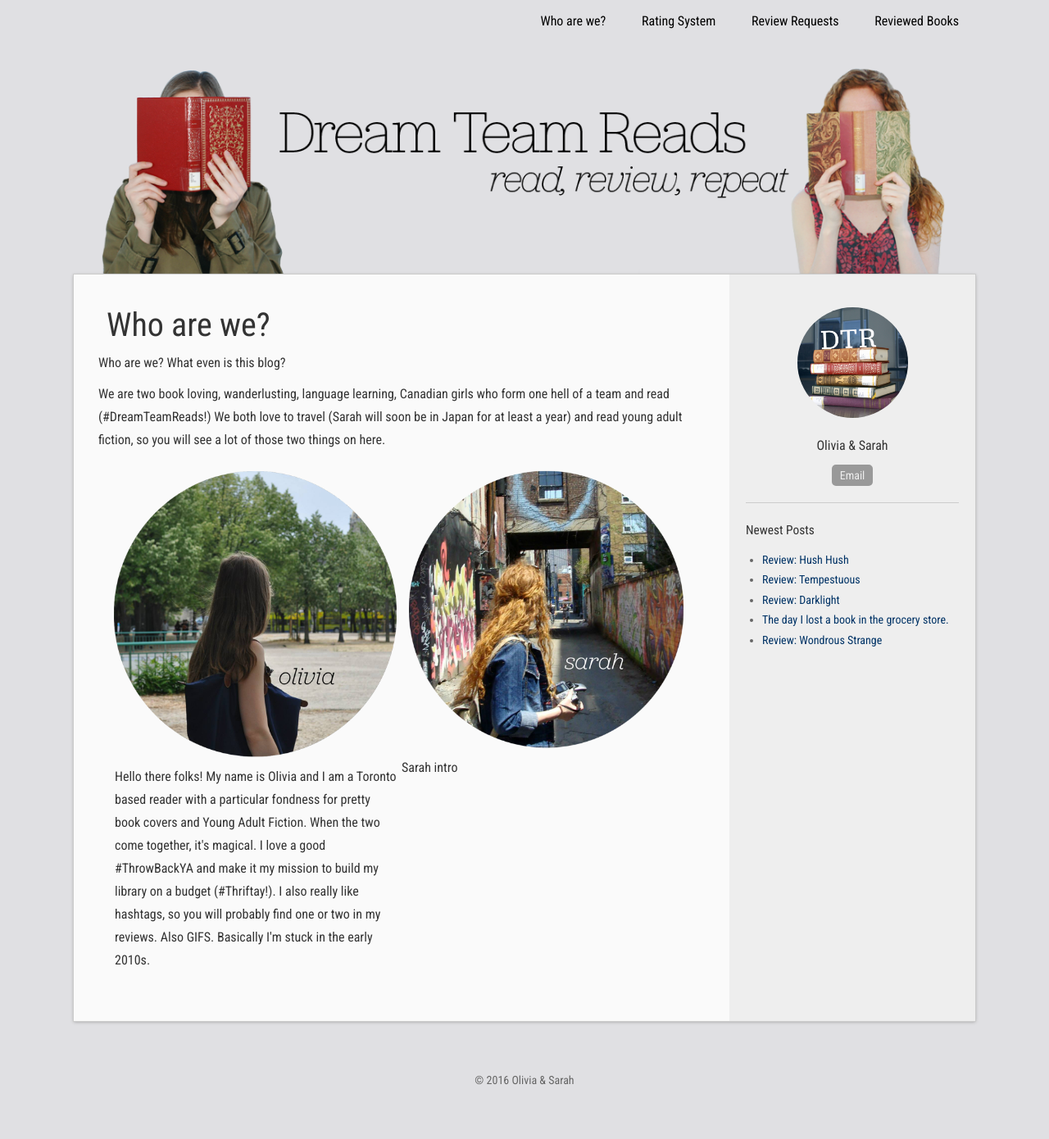
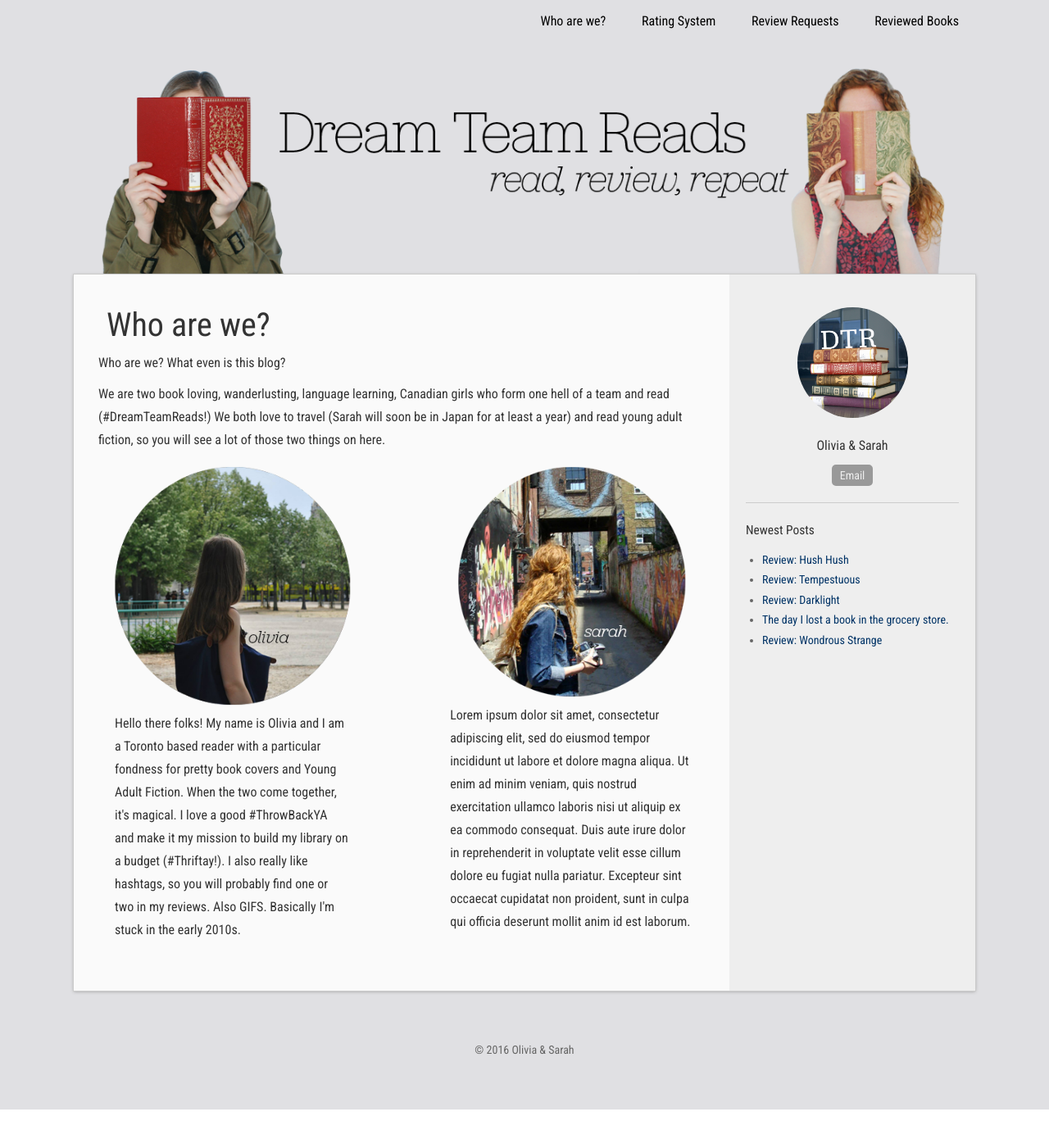
Before and after one commit to dreamteamreads/dreamteamreads.github.io, a Jekyll site: the page built from about.md, in a window 1280 px wide. Shown: the whole page at 82% size. Built offline with Jekyll 4.4.1, drawn with Linux system fonts in a browser that asks for light colours; comment, search, counter and statistics services are not loaded; after the commit the page ends 1354 px from its top, so only the background shows below that.

Commit message:
Changing about us section images

```diff
--- a/about.md
+++ b/about.md
@@ -10,21 +10,21 @@ Who are we? What even is this blog?
 We are two book loving, wanderlusting, language learning, Canadian girls who form one hell of a team and read (#DreamTeamReads!) We both love to travel (Sarah will soon be in Japan for at least a year) and read young adult fiction, so you will see a lot of those two things on here.
 
 <div class="container-fluid about">
-  <div class="col-md-6">
+  <div class="col-md-5">
     <div class="row">
-      <img class="profile-pic" src="\assets\sitegraphics\OliviaSM.png">
+      <img class="profile-pic" src="\assets\sitegraphics\Olivia340.png">
     </div>
     <div class="row profile-text">
       Hello there folks! My name is Olivia and I am a Toronto based reader with a particular fondness for pretty book covers and Young Adult Fiction. When the two come together, it's magical. I love a good &#35;ThrowBackYA and make it my mission to build my library on a budget (&#35;Thriftay!). I also really like hashtags, so you will probably find one or two in my reviews. Also GIFS. Basically I'm stuck in the early 2010s.
     </div>
   </div>
-
-  <div class="col-md-6">
+<div class="col-md-2"></div>
+  <div class="col-md-5">
     <div class="row profile-text">
-      <img class="profile-pic" src="\assets\sitegraphics\SarahSM.png">
+      <img class="profile-pic" src="\assets\sitegraphics\Sarah340.png">
     </div>
     <div class="row">
-      Sarah intro
+      Lorem ipsum dolor sit amet, consectetur adipiscing elit, sed do eiusmod tempor incididunt ut labore et dolore magna aliqua. Ut enim ad minim veniam, quis nostrud exercitation ullamco laboris nisi ut aliquip ex ea commodo consequat. Duis aute irure dolor in reprehenderit in voluptate velit esse cillum dolore eu fugiat nulla pariatur. Excepteur sint occaecat cupidatat non proident, sunt in culpa qui officia deserunt mollit anim id est laborum.
     </div>
   </div>
 </div>
```
Also changed, not shown: assets/sitegraphics/Olivia340.png (added), assets/sitegraphics/OliviaSM.png (deleted), assets/sitegraphics/Sarah340.png (added), assets/sitegraphics/SarahSM.png (deleted).
